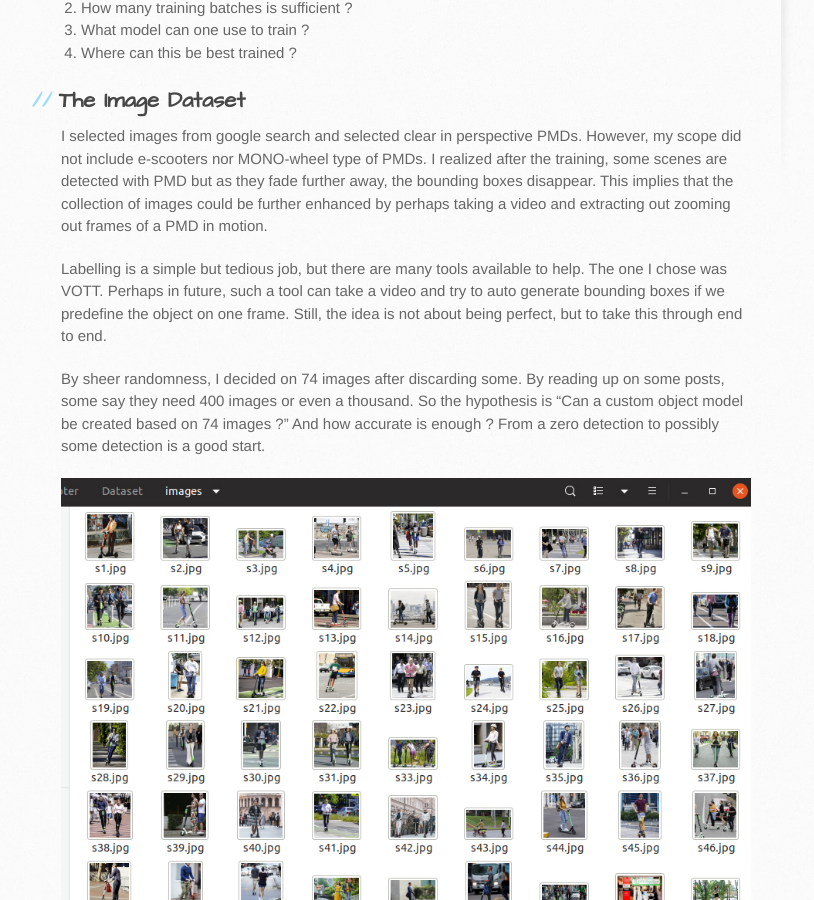
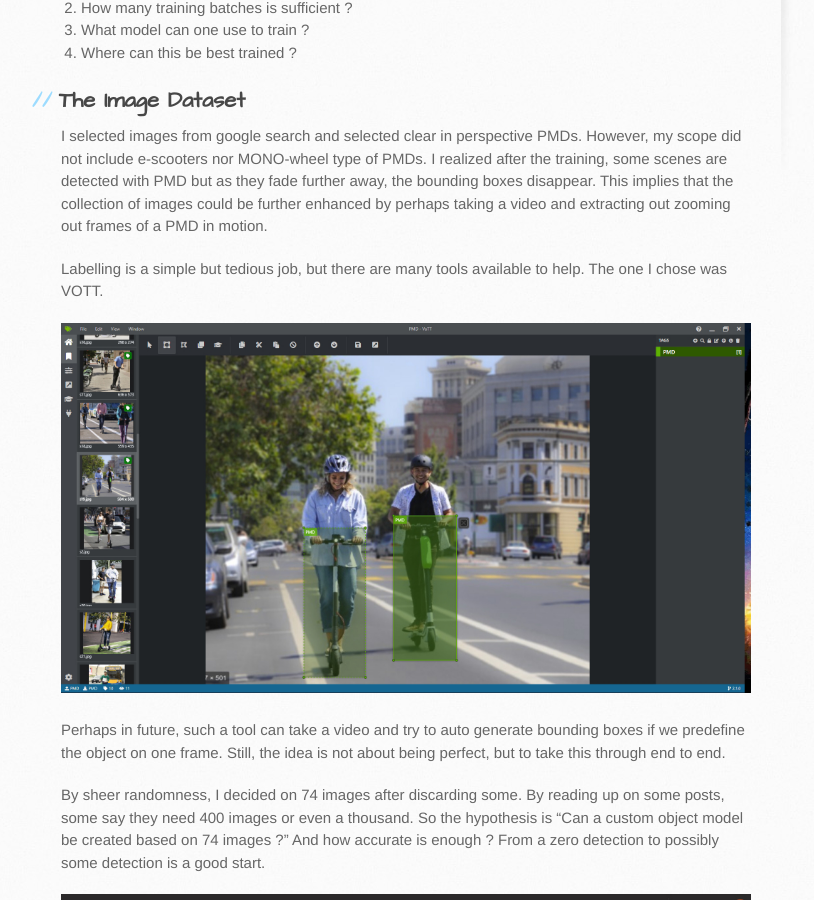
Before and after one commit to StrongRay/StrongRay.github.io, a Jekyll site: the page built from index.md, in a window 1280 px wide and 900 px high, scrolled down 566 px. Shown: the whole window, without its empty margins (109-923 px from the left). Built offline with Jekyll 4.4.1, drawn with Linux system fonts in a browser that asks for light colours; our own code applies the rules of GitHub Pages for plain Markdown files; some of the changed text lies outside the part shown.

Commit message:
Update index.md

```diff
--- a/index.md
+++ b/index.md
@@ -16,7 +13,11 @@
 
 I selected images from google search and selected clear in perspective PMDs.  However, my scope did not include e-scooters nor MONO-wheel type of PMDs.  I realized after the training, some scenes are detected with PMD but as they fade further away, the bounding boxes disappear.  This implies that the collection of images could be further enhanced by perhaps taking a video and extracting out zooming out frames of a PMD in motion.
 
-Labelling is a simple but tedious job, but there are many tools available to help.  The one I chose was VOTT.  Perhaps in future, such a tool can take a video and try to auto generate bounding boxes if we predefine the object on one frame.  Still, the idea is not about being perfect, but to take this through end to end.
+Labelling is a simple but tedious job, but there are many tools available to help.  The one I chose was VOTT.
+
+![Image File](/assets/images/VOIT.jpg)
+
+Perhaps in future, such a tool can take a video and try to auto generate bounding boxes if we predefine the object on one frame.  Still, the idea is not about being perfect, but to take this through end to end.
 
 By sheer randomness, I decided on 74 images after discarding some.  By reading up on some posts, some say they need 400 images or even a thousand.  So the hypothesis is “Can a custom object model be created based on 74 images ?” And how accurate is enough ?  From a zero detection to possibly some detection is a good start.
 
@@ -43,6 +44,14 @@
 
 200 is what I originally tried.  I later moved to 2000.  So, how does one interpret this graph ? If you do somewhere less than 25 batches, the loss is in the 2-3000s.  Ie. If you take the weights and predict an image, chances are you predict nothing =)
 Now this graph makes a lot more importance as you hit < 1 loss in the 0.xxx as low we possible.  You can see the results of training here.  When I run only 1000 batches, the PMD on the left is not detected.  But when I ran at 2000 batches, the same PMD is seen.
+
+![Graph-1](/assets/images/BatchNo-Loss-2.jpg) ![Graph-2](/assets/images/BatchNo-Loss-3.jpg)
+
+Here's the difference between the 2 weights file, one trained till 1000 batches and the other till 2000 batches
+There are slight differences, but note the one with 2000 will detect abit more images.  Those not detected will still be true for both as the dataset doesn't include PMDs of those models.
+
+{% include youtubePlayer.html id="DcA5VkTIP4s" %}
+
 Before you go about training endlessly, there is a concept called **UNDERFITTING** and **OVERFITTING** in training.
 
 **Underfitting** happens when your trained model CANNOT detect anything that you want to detect, ie. The weights are not adjusted in each CNN layer such that they can sieve out the features.  Likely, the training batches and/or data has a problem.   **Overfitting** is the term used to describe a model that can only detect those from the training and validation dataset.  In other words, if the image shown is NOT one of the image from the training and validation dataset, there will be no detection.
```
Also changed, not shown: other parts of index.md (+0 -3 lines).
